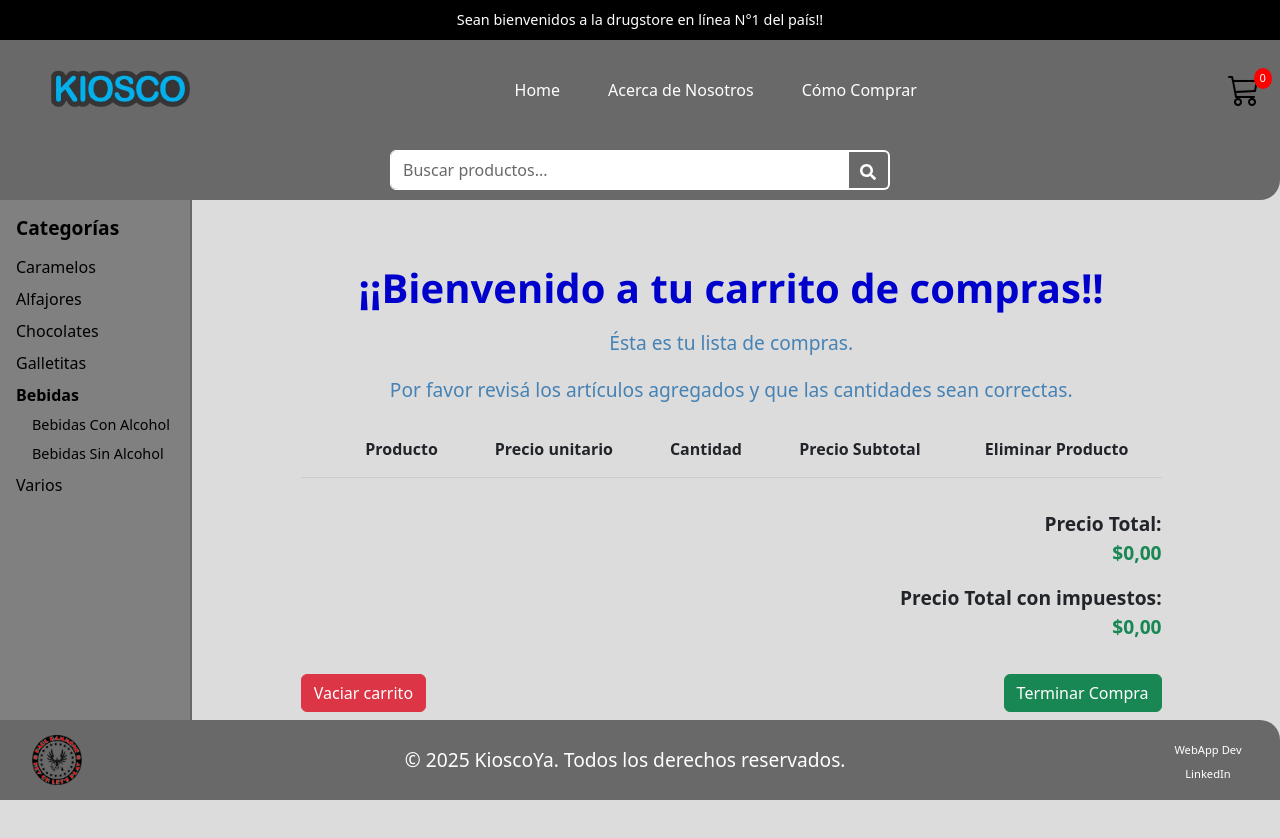
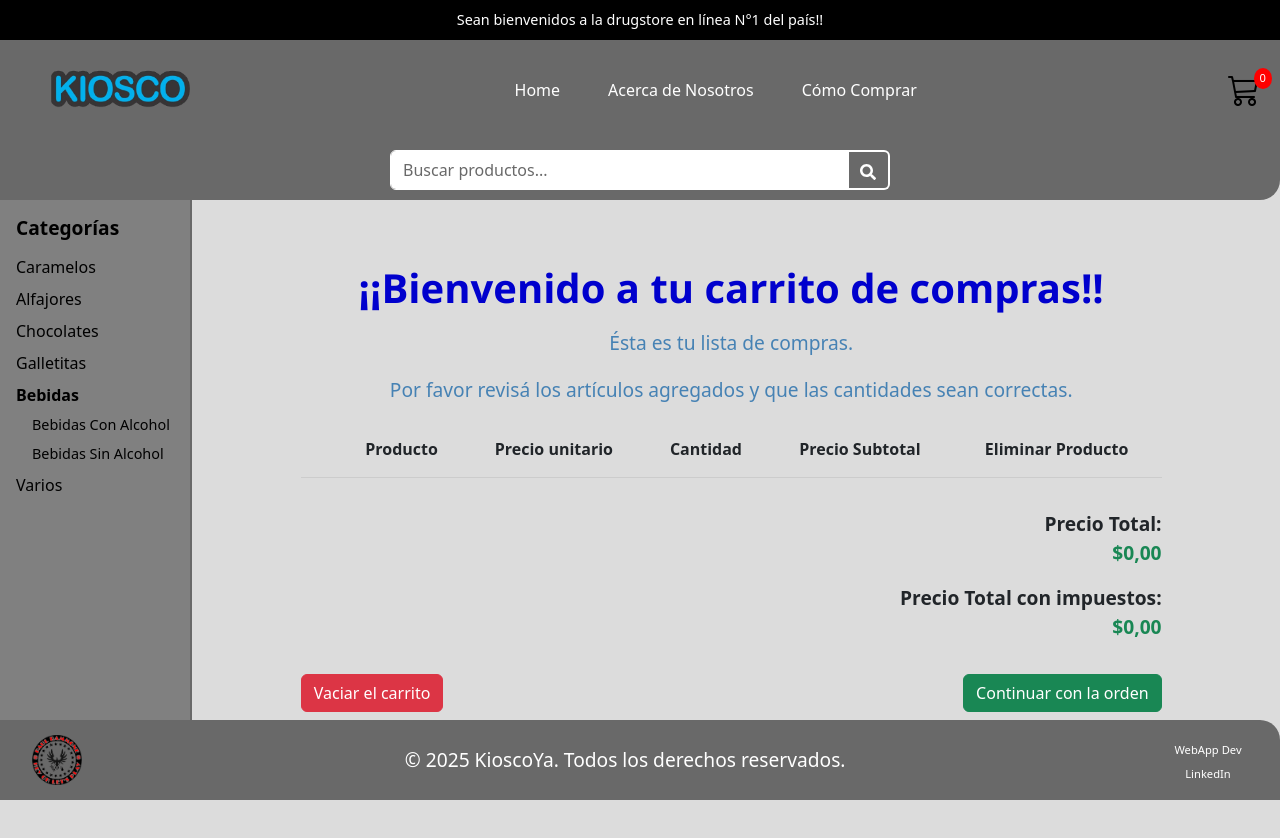
Before and after one commit to 89pabloalvarez/react-js-81725, a React (Vite) app: page /cart in a window 1280 px wide. Shown: the top 838 px of the page. Built offline with nearby package versions, Linux system fonts and the light colour scheme.

Commit message:
Renombro los botónes de CartContainer porque no "termina" la compra, se continua con la orden.

```diff
--- a/src/components/header/headerMain/cart/CartContainer.jsx
+++ b/src/components/header/headerMain/cart/CartContainer.jsx
@@ -83,8 +83,8 @@ const CartContainer = () => {
         <p><strong>Precio Total con impuestos:</strong><div className='fw-bold text-success'>{formatCurrency(totalWithTaxes())}</div></p>
       </div>
       <div className="cart-actions">
-        <button className="btn btn-danger" onClick={handleRemovePoroducts}>Vaciar carrito</button>
-        <Link className="btn btn-success" to="/checkout">Terminar Compra</Link>
+        <button className="btn btn-danger" onClick={handleRemovePoroducts}>Vaciar el carrito</button>
+        <Link className="btn btn-success" to="/checkout">Continuar con la orden</Link>
       </div>
       <p className="page-paragraph"><strong>IVA 21%</strong> </p>
     </main>
```
